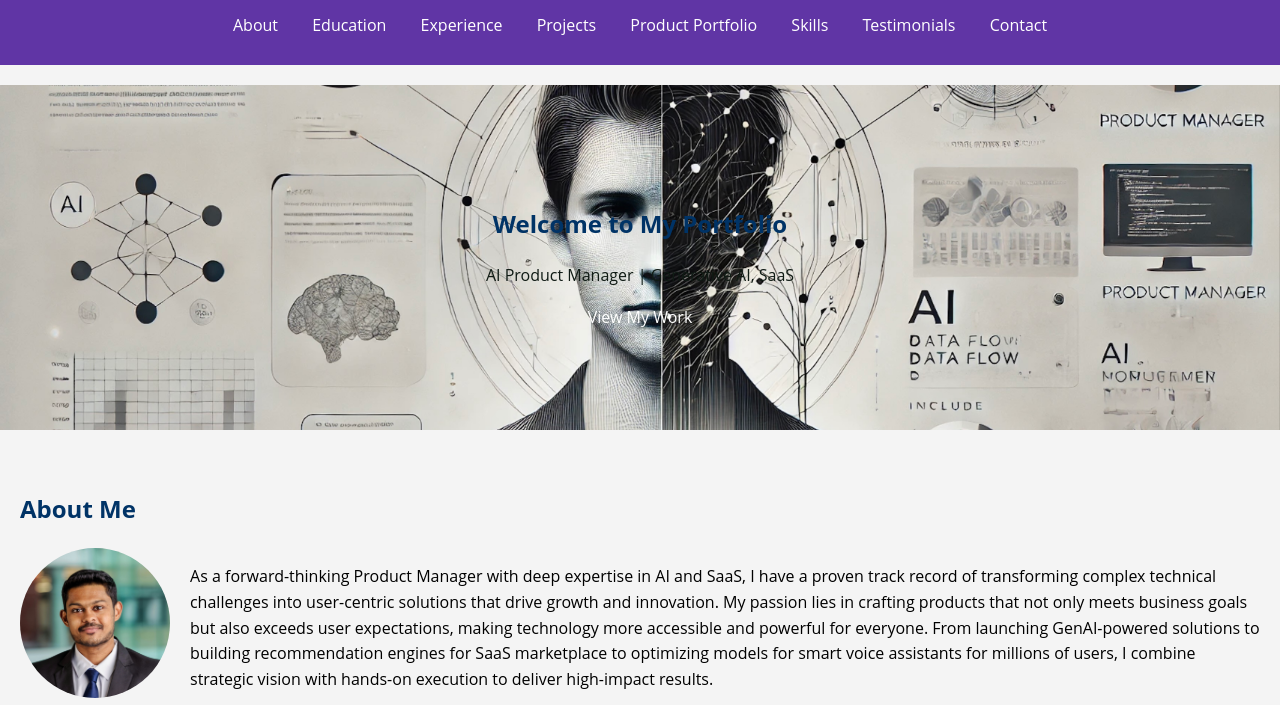
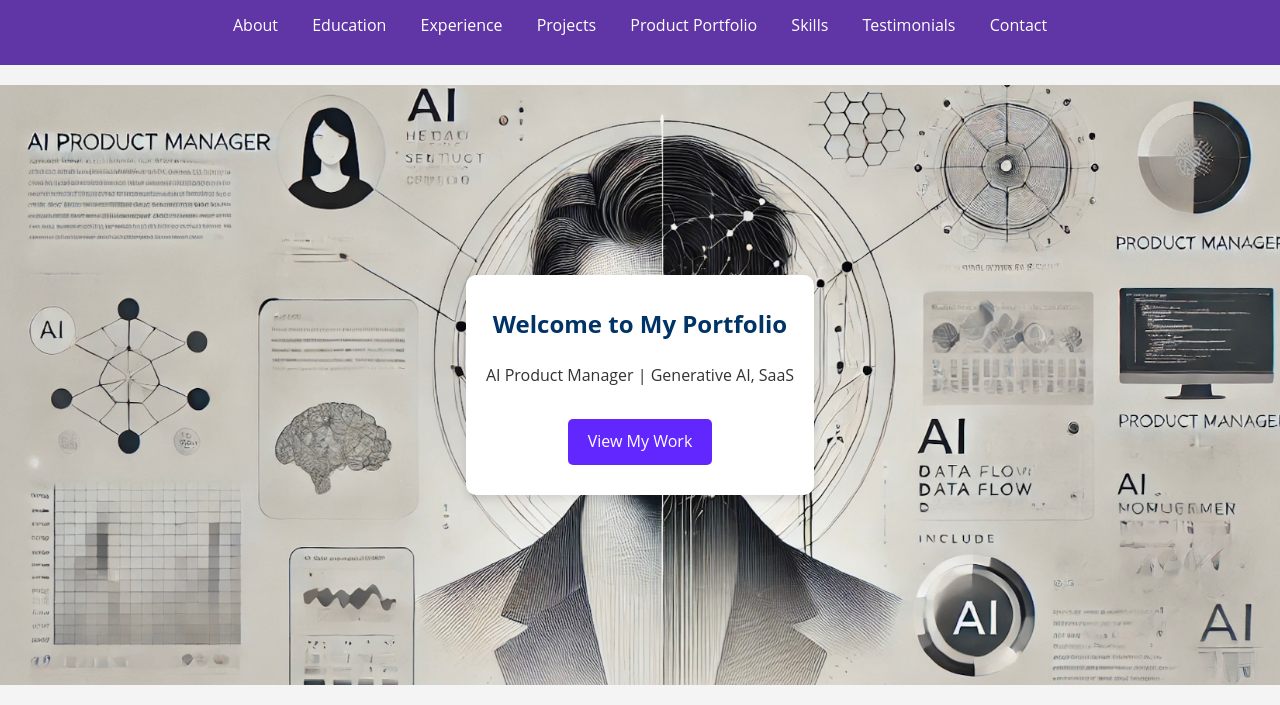
Before and after one commit to Sylendran/multiagentportfolio, a plain HTML site: page index.html in a window 1280 px wide. Shown: the part 64-769 px from the top of the page. Drawn offline with Linux system fonts and the light colour scheme.

Commit message:
Update styles.css

```diff
--- a/styles.css
+++ b/styles.css
@@ -56,24 +56,51 @@ nav ul li a:hover {
     flex: 1; /* Allow the text to take up remaining space */
 }
 
+/* Hero Section Styling */
 #hero {
     background: url('images/hero-bg.jpg') no-repeat center center/cover;
     color: #101b15;
     padding: 100px 0;
     text-align: center;
+    display: flex;
+    justify-content: center;
+    align-items: center;
+    min-height: 400px;
+    position: relative;
 }
 
+.hero-card {
+    background-color: #fff; /* White card background */
+    padding: 30px 20px; /* Padding inside the card */
+    border-radius: 10px; /* Rounded corners */
+    box-shadow: 0 4px 8px rgba(0, 0, 0, 0.1); /* Subtle shadow for the card */
+    max-width: 500px; /* Max width for the card */
+    text-align: center; /* Center the text */
+}
+
+.hero-card h2 {
+    margin-top: 0; /* Remove default margin from top */
+    color: #003366; /* Optional: Change color of the text inside the card */
+}
+
+.hero-card p {
+    color: #333; /* Optional: Change color of the paragraph */
+}
+
+/* CTA Button */
 .cta-button {
-    background: ##6227ff;
+    background: #6227ff; /* Button color */
     color: #fff;
     padding: 10px 20px;
     text-decoration: none;
     border-radius: 5px;
     transition: background 0.3s;
+    display: inline-block;
+    margin-top: 15px; /* Add margin above the button */
 }
 
 .cta-button:hover {
-    background: #e65c00;
+    background: #e65c00; /* Hover effect */
 }
 
 section {
```
